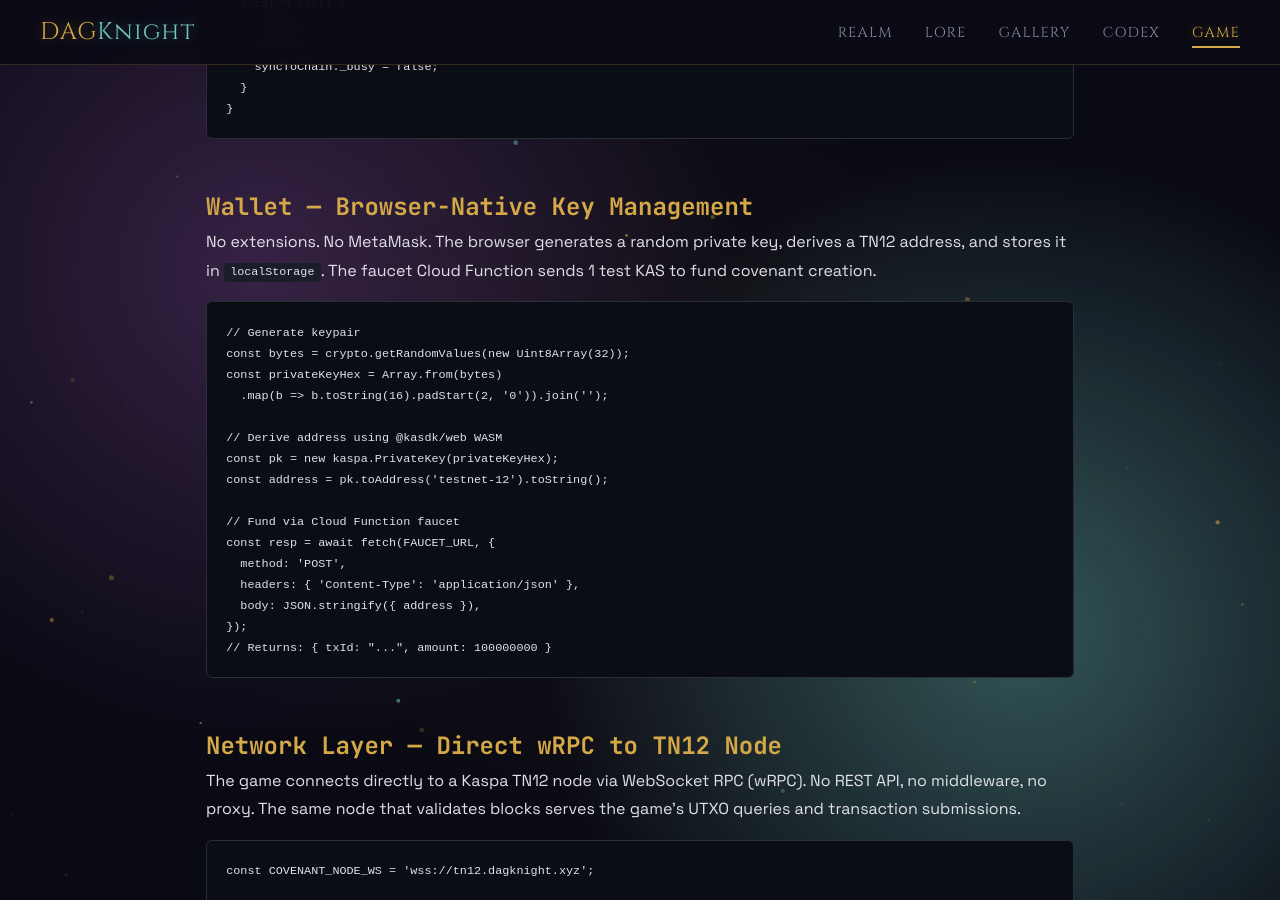
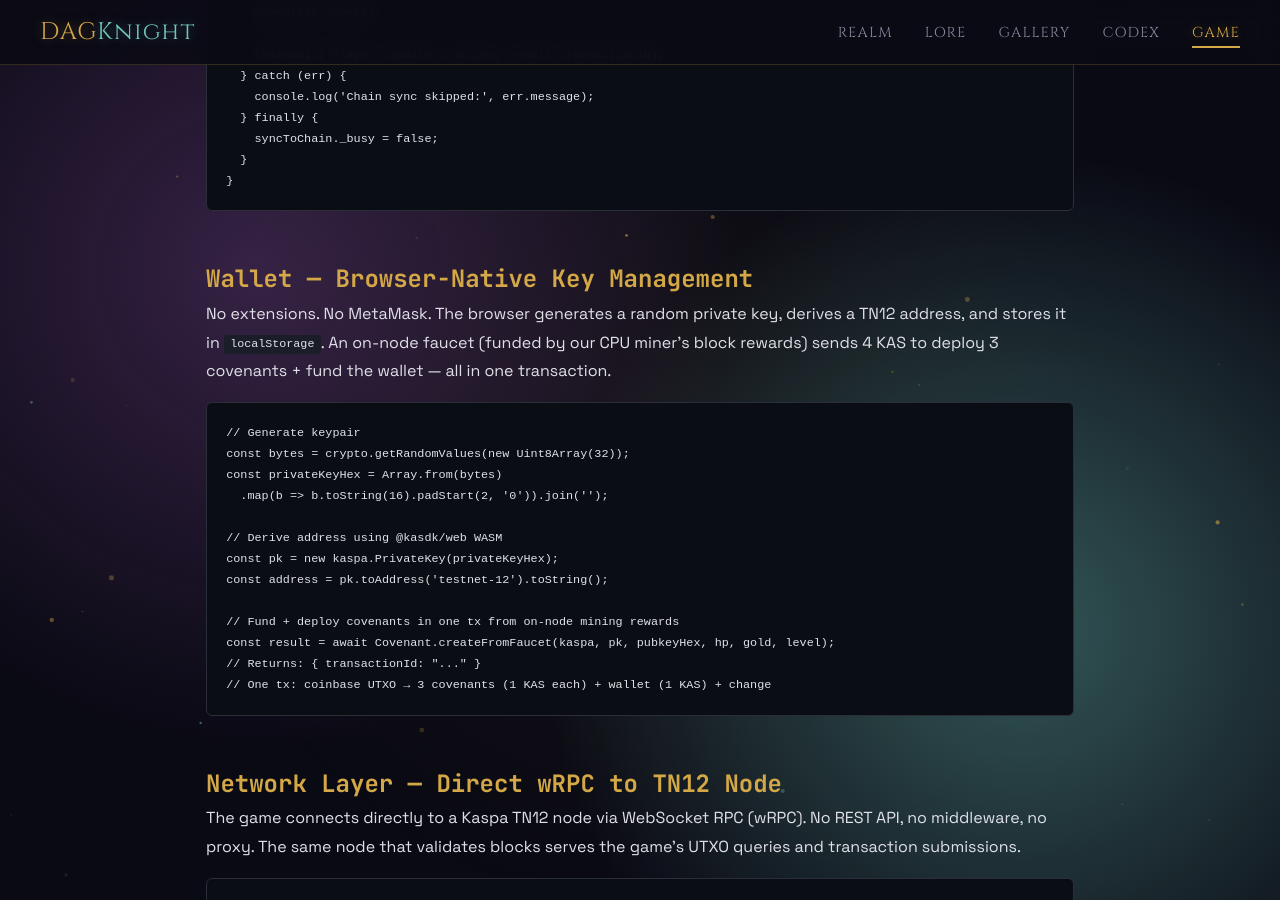
Before and after one commit to creative-inference/dagknight.xyz, a Jekyll site: the page built from game/covenants/index.html, in a window 1280 px wide and 900 px high, scrolled down 10849 px. Built offline with Jekyll 4.4.1, drawn with Linux system fonts in a browser that asks for light colours; some of the changed text lies outside the part shown.

Commit message:
Update web pages: replace Cloud Function faucet with on-node miner faucet
- plan: on-node CPU miner funds players from block rewards
- innovation: on-node faucet, wallet + 3 covenants in one tx
- covenants: updated output table (1 KAS each), wallet code, full stack
- game: updated disclaimer with current architecture

Co-Authored-By: Claude Opus 4.6 (1M context) <noreply@anthropic.com>

```diff
--- a/game/covenants/index.html
+++ b/game/covenants/index.html
@@ -175,15 +175,17 @@ description: "Complete source code and architecture for three interacting covena
 <h2>Deployment &mdash; Three Covenants, One Transaction</h2>
 
 <p>
-  Character creation deploys Player + Shop + Opponent in a single tx.
-  The faucet provides 1 KAS (100M sompi). The tx allocates:
+  Character creation deploys all three covenants + funds the player wallet in a single tx
+  directly from on-node mining rewards. Each covenant holds 1 KAS to stay under the
+  block storage mass limit (small UTXOs incur high storage mass penalties).
 </p>
 <table>
   <tr><th>Output</th><th>Covenant</th><th>Value</th></tr>
-  <tr><td>0</td><td style="color:#70c7ba;">Player</td><td>10,000,000 sompi (0.1 KAS)</td></tr>
-  <tr><td>1</td><td style="color:#d4a847;">Shop</td><td>5,000,000 sompi (0.05 KAS)</td></tr>
-  <tr><td>2</td><td style="color:#ff6b6b;">Opponent</td><td>5,000,000 sompi (0.05 KAS)</td></tr>
-  <tr><td>3</td><td>Change</td><td>~79,990,000 sompi</td></tr>
+  <tr><td>0</td><td style="color:#70c7ba;">Player</td><td>100,000,000 sompi (1 KAS)</td></tr>
+  <tr><td>1</td><td style="color:#d4a847;">Shop</td><td>100,000,000 sompi (1 KAS)</td></tr>
+  <tr><td>2</td><td style="color:#ff6b6b;">Opponent</td><td>100,000,000 sompi (1 KAS)</td></tr>
+  <tr><td>3</td><td>Wallet</td><td>100,000,000 sompi (1 KAS)</td></tr>
+  <tr><td>4</td><td>Change</td><td>remainder to faucet</td></tr>
 </table>
 
 <pre><code class="language-js">async createPlayerAndShop(kaspa, privateKey, pubkeyHex, hp, gold, level, fundingUtxos) {
@@ -484,7 +486,8 @@ description: "Complete source code and architecture for three interacting covena
 <p>
   No extensions. No MetaMask. The browser generates a random private key,
   derives a TN12 address, and stores it in <code>localStorage</code>.
-  The faucet Cloud Function sends 1 test KAS to fund covenant creation.
+  An on-node faucet (funded by our CPU miner's block rewards) sends 4 KAS
+  to deploy 3 covenants + fund the wallet &mdash; all in one transaction.
 </p>
 
 <pre><code class="language-js">// Generate keypair
@@ -496,13 +499,10 @@ const privateKeyHex = Array.from(bytes)
 const pk = new kaspa.PrivateKey(privateKeyHex);
 const address = pk.toAddress('testnet-12').toString();
 
-// Fund via Cloud Function faucet
-const resp = await fetch(FAUCET_URL, {
-  method: 'POST',
-  headers: { 'Content-Type': 'application/json' },
-  body: JSON.stringify({ address }),
-});
-// Returns: { txId: "...", amount: 100000000 }</code></pre>
+// Fund + deploy covenants in one tx from on-node mining rewards
+const result = await Covenant.createFromFaucet(kaspa, pk, pubkeyHex, hp, gold, level);
+// Returns: { transactionId: "..." }
+// One tx: coinbase UTXO → 3 covenants (1 KAS each) + wallet (1 KAS) + change</code></pre>
 
 <!-- ============================================================ -->
 <h2>Network Layer &mdash; Direct wRPC to TN12 Node</h2>
@@ -546,7 +546,8 @@ await rpc.submitTransaction({ transaction: signedTx, allowOrphan: false });</cod
 <strong>State:</strong>        UTXO chain &mdash; each spend creates next state
 <strong>Auth:</strong>         Schnorr signatures (player actions only)
 <strong>ICC:</strong>          Multi-input P2SH txs (shop, PvP)
-<strong>Faucet:</strong>       Google Cloud Function + Secret Manager
+<strong>Faucet:</strong>       On-node CPU miner block rewards
+<strong>Miner:</strong>        Custom tn12-miner (same rusty-kaspa codebase)
 <strong>Backend:</strong>      None.
 </pre>
 </div>
--- a/game/innovation/index.html
+++ b/game/innovation/index.html
@@ -163,7 +163,7 @@ description: "How ancient covenant magic and BlockDAG sorcery combine to create
       <li style="color: var(--primary);">&#x2705; SilverScript covenant compiled and deployed as a P2SH UTXO on TN12</li>
       <li style="color: var(--primary);">&#x2705; Covenant UTXO spent from a browser &mdash; signature verified on-chain</li>
       <li style="color: var(--primary);">&#x2705; Transaction construction in browser via <code>@kasdk/web</code> WASM SDK</li>
-      <li style="color: var(--primary);">&#x2705; Faucet Cloud Function auto-funds new players with 1 test KAS</li>
+      <li style="color: var(--primary);">&#x2705; On-node faucet funds players from mining rewards &mdash; wallet + 3 covenants in one tx</li>
       <li style="color: var(--primary);">&#x2705; Live TN12 block feed displayed alongside the game terminal</li>
       <li style="color: var(--primary);">&#x2705; Full game loop playable today &mdash; forest combat, shop, inn, PvP</li>
     </ul>
```
Also changed, not shown: game/index.html (+5 -5 lines), game/plan/index.html (+6 -6 lines).
